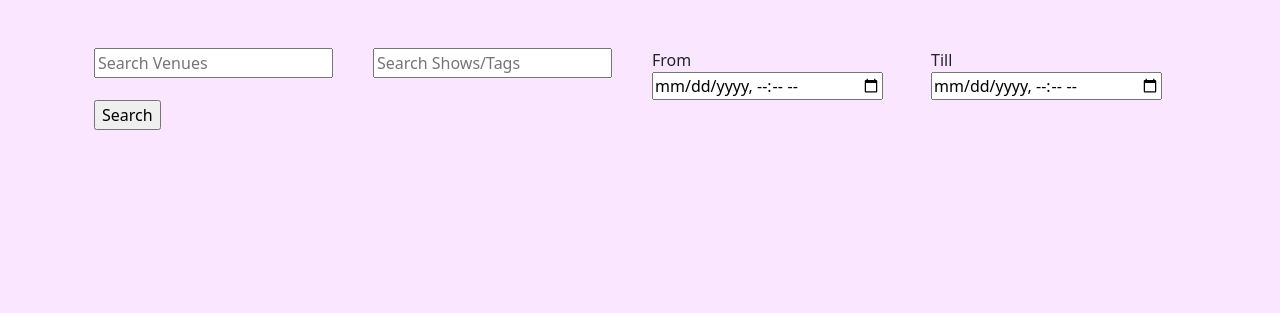
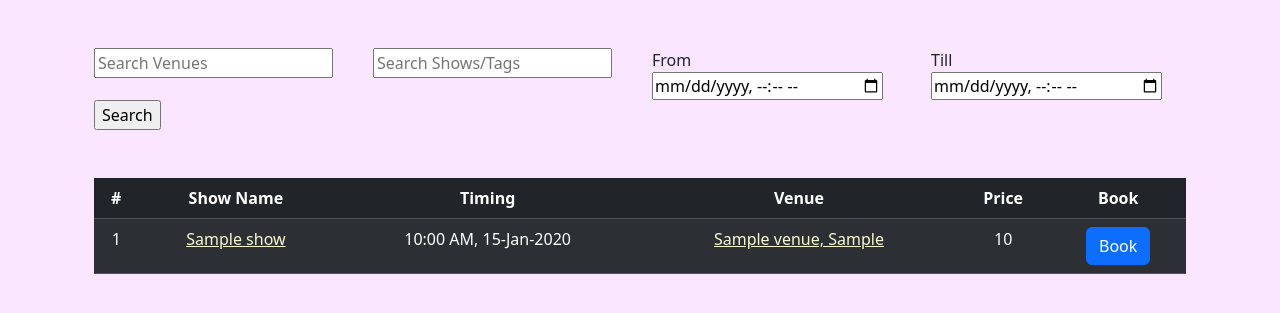
Before and after one commit to vissuresh/ticketshow, a Flask app: page / in a window 1280 px wide. Shown: the part 56-369 px from the top of the page. Run offline with Flask 3, Linux system fonts and the light colour scheme; a user stored in the database is signed in; tables that the repository leaves empty hold one stand-in row (values such as "Sample post"); some libraries are stand-ins or nearby versions.

Commit message:
Show/tags and Venue/Location search

```diff
--- a/app/forms.py
+++ b/app/forms.py
@@ -1,7 +1,7 @@
 from flask_wtf import FlaskForm
 from flask_wtf.file import FileAllowed
 from wtforms import StringField, PasswordField, BooleanField, SubmitField, IntegerField, DateTimeLocalField, SelectMultipleField, TextAreaField, DecimalField, FileField
-from wtforms.validators import DataRequired, ValidationError, EqualTo
+from wtforms.validators import DataRequired, ValidationError, EqualTo, Optional
 import datetime
 
 class SelectMultipleField(SelectMultipleField):
@@ -69,10 +69,10 @@ class BookingForm(FlaskForm):
 
 
 class SearchForm(FlaskForm):
-    venue_search = StringField('Venue',render_kw={"placeholder": "Search Venues"})
-    show_search = StringField('Show',render_kw={"placeholder": "Search Shows/Tags"})
-    from_date = DateTimeLocalField('From', format="%Y-%m-%dT%H:%M", render_kw={"placeholder": "From DateTime: "})
-    till_date = DateTimeLocalField('Till', format="%Y-%m-%dT%H:%M", render_kw={"placeholder": "To DateTime:"})
+    venue_search = StringField('Venue',render_kw={"placeholder": "Search Venues"}, validators = [Optional(),])
+    show_search = StringField('Show',render_kw={"placeholder": "Search Shows/Tags"}, validators = [Optional(),])
+    from_date = DateTimeLocalField('From', format="%Y-%m-%dT%H:%M", render_kw={"placeholder": "From DateTime: "}, validators = [Optional(),])
+    till_date = DateTimeLocalField('Till', format="%Y-%m-%dT%H:%M", render_kw={"placeholder": "To DateTime:"}, validators = [Optional(),])
     submit = SubmitField('Search')
 
 class RatingForm(FlaskForm):
--- a/app/models.py
+++ b/app/models.py
@@ -57,7 +57,6 @@ class Show(db.Model):
     tags = db.relationship('Tag', backref = 'show', lazy = 'dynamic', cascade = 'all, delete')
     bookings = db.relationship('Booking', backref = 'show', lazy = 'dynamic', cascade = 'all, delete')
 
-
     __table_args__ = (UniqueConstraint('name', 'timing', name='u_venue_name_loc'),)
 
     def set_data(self, data):
--- a/app/routes.py
+++ b/app/routes.py
@@ -9,20 +9,8 @@ from datetime import datetime
 from base64 import b64encode
 from sqlalchemy import or_
 
-def check_admin_decor(my_route):
 
-    def wrapper_func(*args, **kwargs):
-
-        if current_user.username != "admin":
-            flash("Access denied. No admin privileges for {}".format(current_user.username))
-            return redirect(url_for('index'))
-        else:
-            return my_route(*args, **kwargs)
-
-    wrapper_func.__name__ = my_route.__name__
-    return wrapper_func
-
-
+""" Use as API
 @app.route('/search/all')
 def search():
     args = request.args
@@ -54,9 +42,21 @@ def search():
                 sv.add((show,venue))
 
     res = list(sv)
+    return render_template('display_results.html', title = "Search Results", res = res)
+"""
 
+def check_admin_decor(my_route):
 
-    return render_template('display_results.html', title = "Search Results", res = res)
+    def wrapper_func(*args, **kwargs):
+
+        if current_user.username != "admin":
+            flash("Access denied. No admin privileges for {}".format(current_user.username))
+            return redirect(url_for('index'))
+        else:
+            return my_route(*args, **kwargs)
+
+    wrapper_func.__name__ = my_route.__name__
+    return wrapper_func
 
 
 @app.route('/', methods = ['GET','POST'])
@@ -64,23 +64,33 @@ def search():
 @login_required
 def index():
     form = SearchForm()
+    sv = []
+    all_shows = Show.query
+    all_venues = Venue.query
     if form.validate_on_submit():
-        params = {}
-        if form.venue_search.data !='':
-            params['venue'] = form.venue_search.data
-        if form.show_search.data !='':
-            params['show'] = form.show_search.data
+        if form.show_search.data:
+            show_search = form.show_search.data
+            all_shows = all_shows.filter(or_(Show.name.like('%'+show_search+'%'), Show.tags.any(Tag.tag == show_search)))
 
-        if form.from_date.data !='':
-            params['from'] = form.from_date.data
+        if form.from_date.data:
+            from_date = datetime.strptime(form.from_date.data, '%Y-%m-%d %H:%M:%S')
+            all_shows = all_shows.filter(Show.timing >= from_date)
 
-        if form.till_date.data !='':
-            params['till'] = form.till_date.data
+        if form.till_date.data:
+            till_date = datetime.strptime(form.till_date.data, '%Y-%m-%d %H:%M:%S')
+            all_shows = all_shows.filter(Show.timing <= till_date)
 
-        return redirect(url_for('search', **params))
+        if form.venue_search.data:
+            venue_search = form.venue_search.data
+            all_venues = all_venues.filter(or_(Venue.name.like('%'+venue_search+'%'),Venue.location.like('%'+venue_search+'%')))
 
+    all_shows = all_shows.order_by(Show.timing.asc())
+    for show in all_shows:
+        for venue in show.venues:
+            if venue in all_venues:
+                sv.append((show,venue))
 
-    return render_template('index.html', title = "Search", form=form)
+    return render_template('index.html', title = "Search", form=form, sv = sv)
 
 @app.route('/login', methods=['GET', 'POST'])
 def login():
@@ -320,9 +330,13 @@ def delete_show(show_id):
     return redirect((url_for('manage_shows')))
 
 
-@app.route('/book_show/show<show_id>_venue<venue_id>', methods=['GET','POST'])
+@app.route('/book_show/', methods=['GET','POST'])
 @login_required
-def book_show(show_id, venue_id):
+def book_show():
+    show_id = request.args.get('show_id')
+    venue_id = request.args.get('venue_id')
+    if not show_id or not venue_id:
+        abort(404)
     show_venue = Show_Venue.query.get_or_404((show_id,venue_id))
     show = Show.query.get(show_id)
     venue = Venue.query.get(venue_id)
@@ -342,7 +356,7 @@ def book_show(show_id, venue_id):
         except:
             db.session.rollback()
             flash('Unknown error occurred')
-        return redirect(url_for('book_show', show_id=show_id, venue_id = venue_id))
+        return redirect(url_for('index'))
 
     return render_template('book_show.html', title="Book Show", show=show, venue=venue, form = form)
 
--- a/app/templates/index.html
+++ b/app/templates/index.html
@@ -1,11 +1,20 @@
 {% extends "base.html" %}
 
 {% block content %}
+<style>
+    table a{
+        color:lightgoldenrodyellow;
+    }
+
+    table a:hover{
+        color:lightskyblue;
+    }
+</style>
 <div class="container px-4">
     <form action = "" method="POST" novalidate>
-        {{form.hidden_tag()}}
+        <div class="row mb-5 ">
+            {{form.hidden_tag()}}
 
-        <div class="row">
             <div class="col">
                 {{form.venue_search()}}
                 {% for error in form.venue_search.errors %}
@@ -33,7 +42,47 @@
             <div class="col">
                 {{form.submit()}}
             </div>
+        </div>
     </form>
+
+
+    <table class="table table-dark table-striped text-center">
+        <thead>
+            <tr>
+              <th scope="col">#</th>
+              <th scope="col">Show Name</th>
+              <th scope="col">Timing</th>
+              <th scope="col">Venue</th>
+              <th scope="col">Price</th>
+              <th scope="col">Book</th>
+            </tr>
+        </thead>
+
+        <tbody>
+            {% for x in sv %}
+            <tr>
+                <td>{{loop.index}}</td>
+                <td>
+                    <a href="{{url_for('show_page', show_id = x[0].id)}}">
+                        {{x[0].name}}
+                    </a>
+                </td>
+                <td>{{x[0].timing.strftime('%I:%M %p, %d-%b-%Y')}}</td>
+                <td>
+                    <a href="{{url_for('venue_page', venue_id = x[1].id)}}">
+                        {{x[1].name}}, {{x[1].location}}
+                    </a>
+                </td>
+                <td>{{x[0].price}}</td>
+                <td>
+                    <a href="{{ url_for('book_show' , show_id=x[0].id , venue_id=x[1].id) }}">
+                        <button type="button" class="btn btn-primary">Book</button>
+                    </a>
+                </td>
+            </tr>
+            {% endfor %}
+        </tbody>
+    </table>
 
 </div>
 {% endblock %}
```
Also changed, not shown: app.db.
